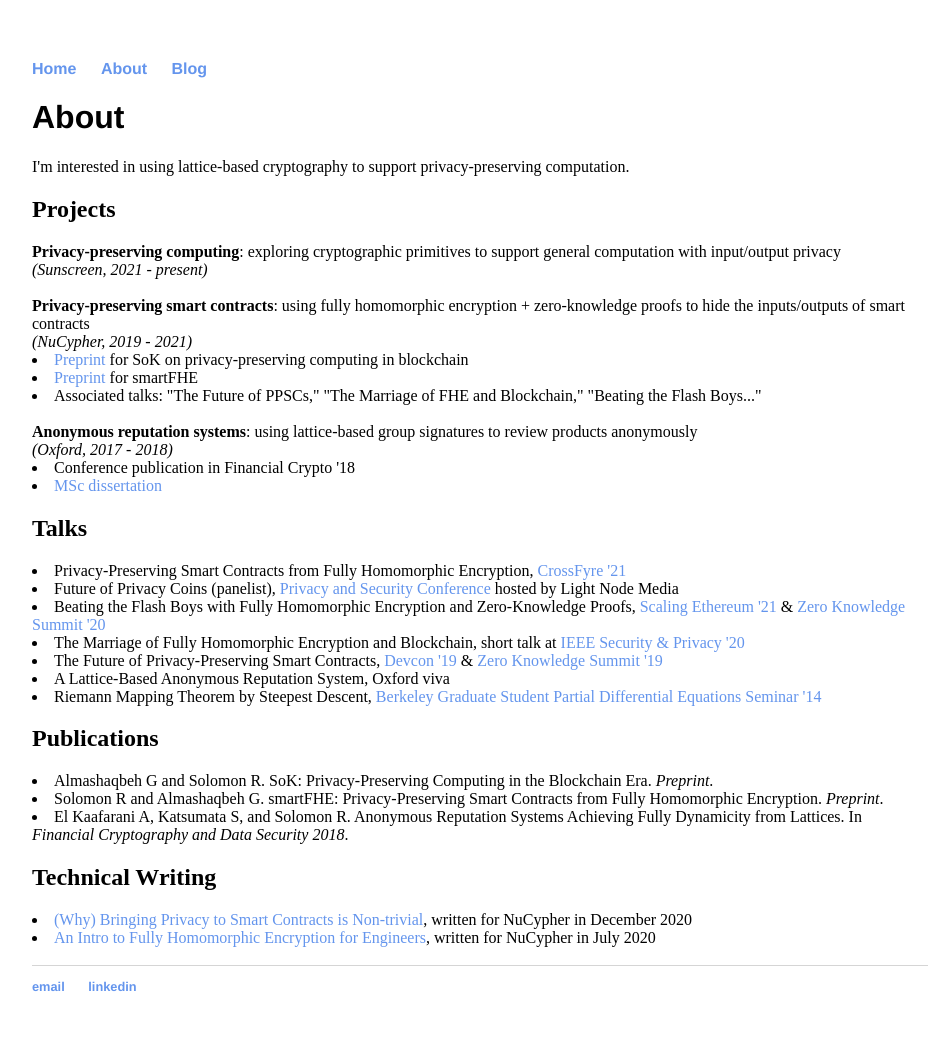
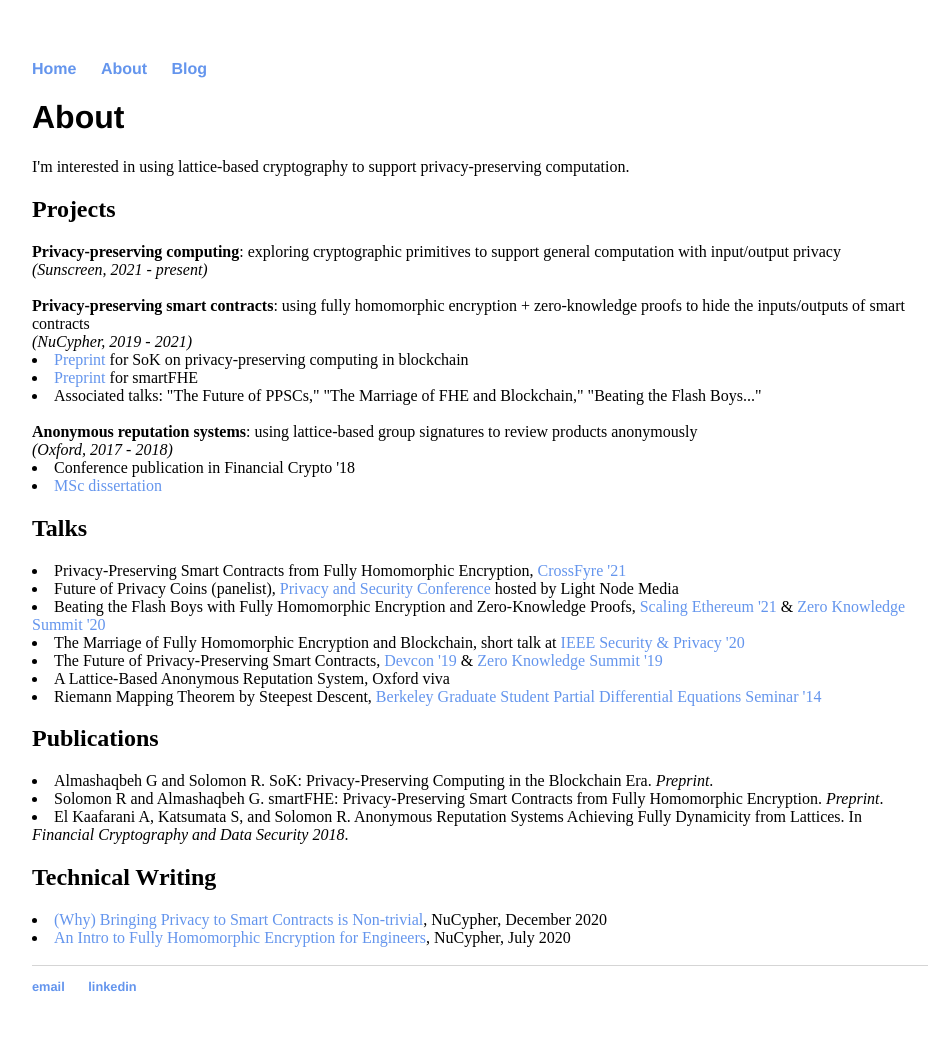
Before and after one commit to ravital/ravital.github.io, a Jekyll site: the page built from about/index.html, in a window 1280 px wide. Shown: the whole page, without its empty margins (160-1096 px from the left). Built offline with Jekyll 4.4.1, drawn with Linux system fonts in a browser that asks for light colours.

Commit message:
Update index.html

```diff
--- a/about/index.html
+++ b/about/index.html
@@ -38,7 +38,7 @@ title: About Ravital Solomon
 
 
 			<h2>Technical Writing</h2>
-			<li><a href="https://blog.nucypher.com/bringing-privacy-to-smart-contracts-is-nontrivial/">(Why) Bringing Privacy to Smart Contracts is Non-trivial</a>, written for NuCypher in December 2020</li>
-			<li><a href="https://blog.nucypher.com/an-engineers-guide-to-fully-homomorphic-encryption/">An Intro to Fully Homomorphic Encryption for Engineers</a>, written for NuCypher in July 2020</li>
+			<li><a href="https://blog.nucypher.com/bringing-privacy-to-smart-contracts-is-nontrivial/">(Why) Bringing Privacy to Smart Contracts is Non-trivial</a>, NuCypher, December 2020</li>
+			<li><a href="https://blog.nucypher.com/an-engineers-guide-to-fully-homomorphic-encryption/">An Intro to Fully Homomorphic Encryption for Engineers</a>, NuCypher, July 2020</li>
 			<br>
 		</div>
```
